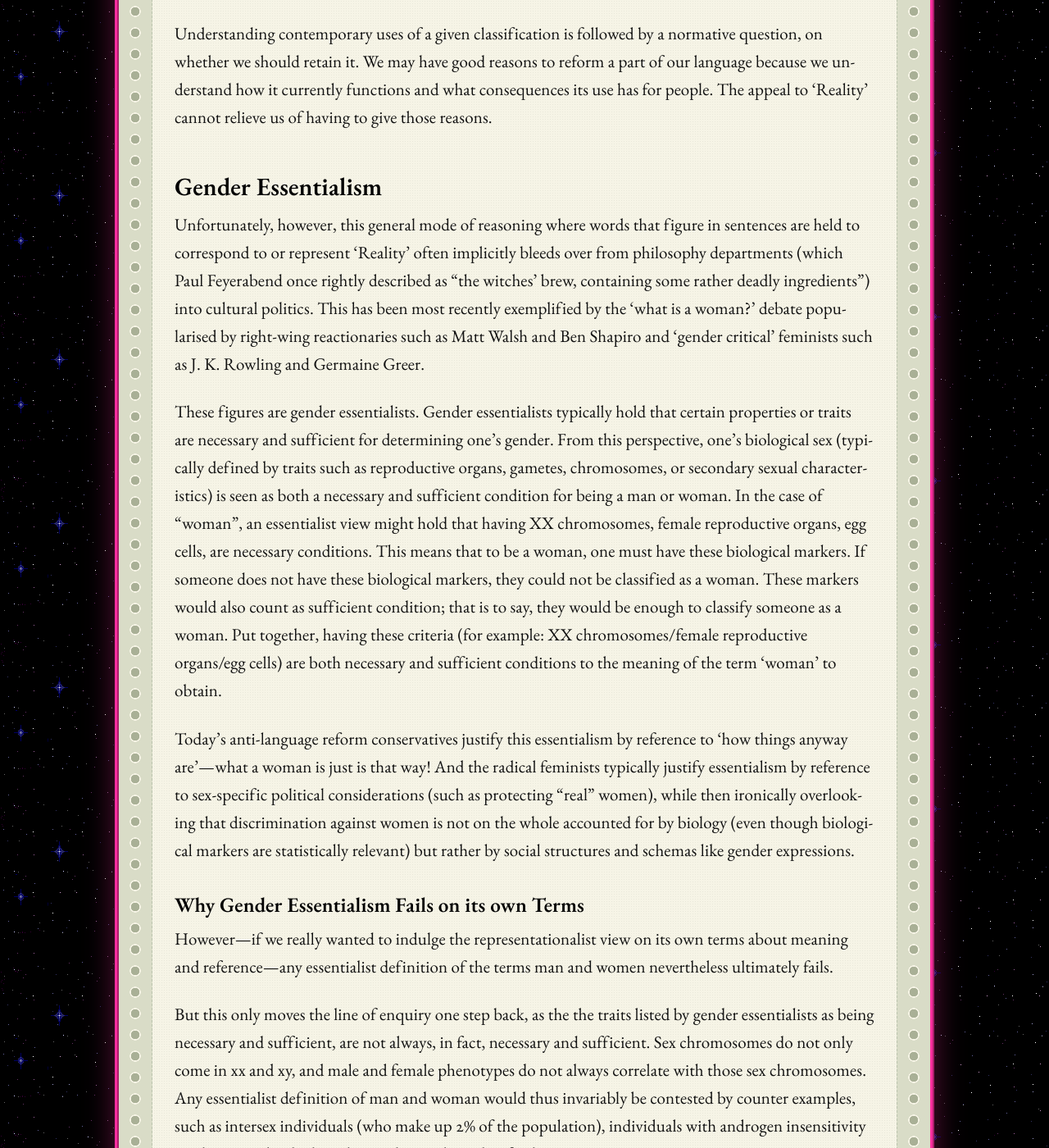
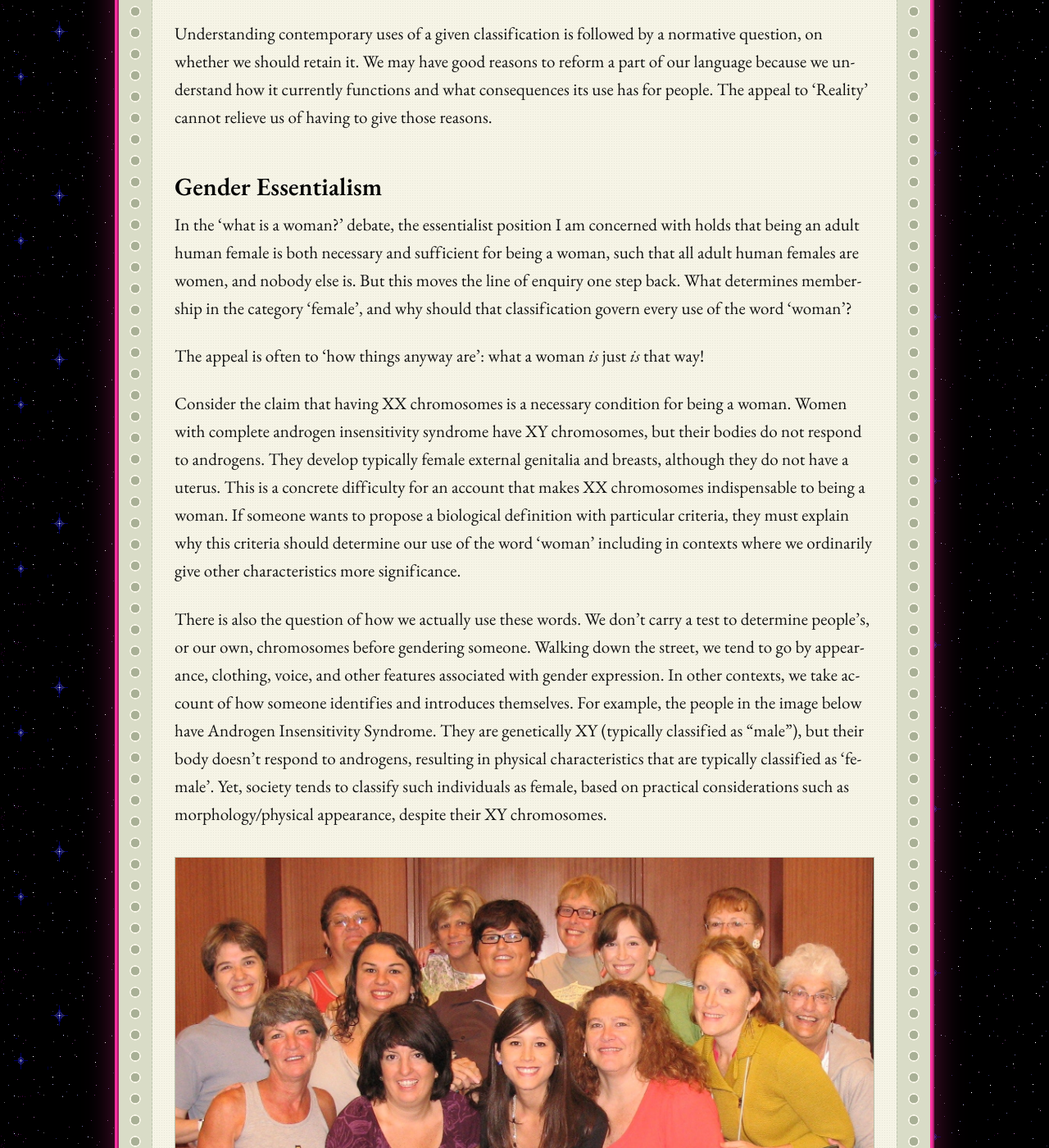
Before and after one commit to Catofminerva/Catofminerva.github.io, a Jekyll site: the page built from _posts/2022-10-03-woman.md, in a window 1280 px wide and 1400 px high, scrolled down 5146 px. Shown: the whole window at 82% size. Built offline with Jekyll 4.4.1, drawn with Linux system fonts in a browser that asks for light colours; comment, search, counter and statistics services are not loaded; some of the changed text lies outside the part shown.

Commit message:
Update 2022-10-03-woman.md

```diff
--- a/_posts/2022-10-03-woman.md
+++ b/_posts/2022-10-03-woman.md
@@ -48,33 +48,25 @@
 
 ## Gender Essentialism
 
-Unfortunately, however, this general mode of reasoning where words that figure in sentences are held to correspond to or represent ‘Reality’ often implicitly bleeds over from philosophy departments (which Paul Feyerabend once rightly described as “the witches’ brew, containing some rather deadly ingredients”) into cultural politics. This has been most recently exemplified by the ‘what is a woman?’ debate popularised by right-wing reactionaries such as Matt Walsh and Ben Shapiro and ‘gender critical’ feminists such as J. K. Rowling and Germaine Greer.
+In the ‘what is a woman?’ debate, the essentialist position I am concerned with holds that being an adult human female is both necessary and sufficient for being a woman, such that all adult human females are women, and nobody else is. But this moves the line of enquiry one step back. What determines membership in the category ‘female’, and why should that classification govern every use of the word ‘woman’?
 
-These figures are gender essentialists. Gender essentialists typically hold that certain properties or traits are necessary and sufficient for determining one's gender. From this perspective, one's biological sex (typically defined by traits such as reproductive organs, gametes, chromosomes, or secondary sexual characteristics) is seen as both a necessary and sufficient condition for being a man or woman. In the case of "woman", an essentialist view might hold that having XX chromosomes, female reproductive organs, egg cells, are necessary conditions. This means that to be a woman, one must have these biological markers. If someone does not have these biological markers, they could not be classified as a woman. These markers would also count as sufficient condition; that is to say, they would be enough to classify someone as a woman. Put together, having these criteria (for example: XX chromosomes/female reproductive organs/egg cells) are both necessary and sufficient conditions to the meaning of the term ‘woman’ to obtain.
+The appeal is often to ‘how things anyway are’: what a woman *is* just *is* that way!
 
-Today’s anti-language reform conservatives justify this essentialism by reference to ‘how things anyway are’—what a woman is just is that way! And the radical feminists typically justify essentialism by reference to sex-specific political considerations (such as protecting “real” women), while then ironically overlooking that discrimination against women is not on the whole accounted for by biology (even though biological markers are statistically relevant) but rather by social structures and schemas like gender expressions.
+Consider the claim that having XX chromosomes is a necessary condition for being a woman. Women with complete androgen insensitivity syndrome have XY chromosomes, but their bodies do not respond to androgens. They develop typically female external genitalia and breasts, although they do not have a uterus. This is a concrete difficulty for an account that makes XX chromosomes indispensable to being a woman. If someone wants to propose a biological definition with particular criteria, they must explain why this criteria should determine our use of the word ‘woman’ including in contexts where we ordinarily give other characteristics more significance.
 
-### Why Gender Essentialism Fails on its own Terms
-
-However—if we really wanted to indulge the representationalist view on its own terms about meaning and reference—any essentialist definition of the terms man and women nevertheless ultimately fails.
-
-But this only moves the line of enquiry one step back, as the the traits listed by gender essentialists as being necessary and sufficient, are not always, in fact, necessary and sufficient. Sex chromosomes do not only come in xx and xy, and male and female phenotypes do not always correlate with those sex chromosomes. Any essentialist definition of man and woman would thus invariably be contested by counter examples, such as intersex individuals (who make up 2% of the population), individuals with androgen insensitivity syndrome, individuals with mixed genitals, and so forth.
-
-Defining sex—as in the word ‘female’ in the definition of the word ‘gender’ as ‘adult human female’—based on certain characteristics, like genitals or chromosomes, over other characteristics is, in the end, a social decision. For example, the people in the image above have Androgen Insensitivity Syndrome. They are genetically XY (typically classified as "male"), but their body doesn't respond to androgens, resulting in physical characteristics that are typically classified as "female." Yet, society tends to classify such individuals as female, based on practical considerations such as morphology/physical appearance, despite their XY chromosomes.
+There is also the question of how we actually use these words. We don’t carry a test to determine people’s, or our own, chromosomes before gendering someone. Walking down the street, we tend to go by appearance, clothing, voice, and other features associated with gender expression. In other contexts, we take account of how someone identifies and introduces themselves. For example, the people in the image below have Androgen Insensitivity Syndrome. They are genetically XY (typically classified as "male"), but their body doesn't respond to androgens, resulting in physical characteristics that are typically classified as 'female'. Yet, society tends to classify such individuals as female, based on practical considerations such as morphology/physical appearance, despite their XY chromosomes.
 
 ![Intersex women](women.jpeg)
 
-Another issue with essentialism with respect to gender is that hardly anyone knows what their sex chromosomes are. A chromosome based definition is one that no one can actually use in practice; we don’t carry a test to determine people’s—or our own—chromosomes before gendering someone. On the essentialist sex-based theory of gender, people would then not know who is or isn’t a woman or a man (yikes!).
-
-Nor does the theory capture our ordinary use of the term ‘woman’ and ‘man’ when classifying someone in practice. It would suggest that an intersex individual who was assigned female at birth, has female genitalia and female sex characteristics but has XY chromosomes and no uterus is not a ‘woman’. But, descriptively, most competent users of the term ‘woman’ would reject this, as they in fact do. It would also suggest that a trans person who has sex reassignment treatments, and so has most of the traits associated with the biological makers associated with the category ‘female’, is not a ‘woman’. Again, descriptively, competent users of the term often (even if unwittingly) use that designation. And at any rate, normatively speaking, it seems like we would want an intersex and trans inclusive understanding of the term. In short, the essentialist theory of gender seems to not fair very well in terms of theoretical virtue in capturing ordinary usage.
-
-What we tend to do in practice is classify people based on family resemblances of the clusters of features that seem to coincide with gender expression:
-
-Walking down the street, and we come across the humans in the image above. Most people will almost always identify the person on the left as ‘woman’ and the person on the right as ‘man’, despite their chromosomal make-up and gametes (both individuals are in fact transgender). That’s because we tend to go by pragmatic considerations such as morphology.
+Walking down the street, and we come across the humans in the image below. Most people will almost always identify the person on the left as ‘woman’ and the person on the right as ‘man’, despite their chromosomal make-up and gametes (both individuals are in fact transgender). That’s because we tend to go by pragmatic considerations; we classify people based on family resemblances of the clusters of features that seem to coincide with gender expression.
 
 ![Blaire](blaire.jpeg)
 
-At any rate, descriptive accounts these (though often important because they sometimes give us pragmatic accounts of why we do something) should not be the final arbiter on how to carve our concepts: our main concern about ‘what is X?’ must take into account our normative considerations, such as whatever seems to make more people happier and less people unhappier.
+An essentialist would rejoin that these are merely ways of recognising what someone is, and that we sometimes get it wrong. Fair enough. But this concedes that a chromosome-based definition and an account of our ordinary classificatory practices are different things. The definition needs some other, further defence and cannot simply be presented as a theory that captures what competent speakers of the english language ordinarily do.
+
+Though the causal properties of things are not constituted by our language, the similarities and differences we choose to elevate into classificatory significance depends on what we are doing. Biological differences matter a great deal when indexed to particular goals but tell us little about how we should classify people in other contexts and goals.
+
+In the final analysis, descriptive accounts can only give us reminders and are not be the final arbiters on how to carve our concepts. Our main concern when classifying an object must take into account our normative considerations, such as whatever seems to make more people happier and fewer people unhappier.
 
 ## Against Representation: All Enquiries are Pragmatic, Normative and Social
 
```
